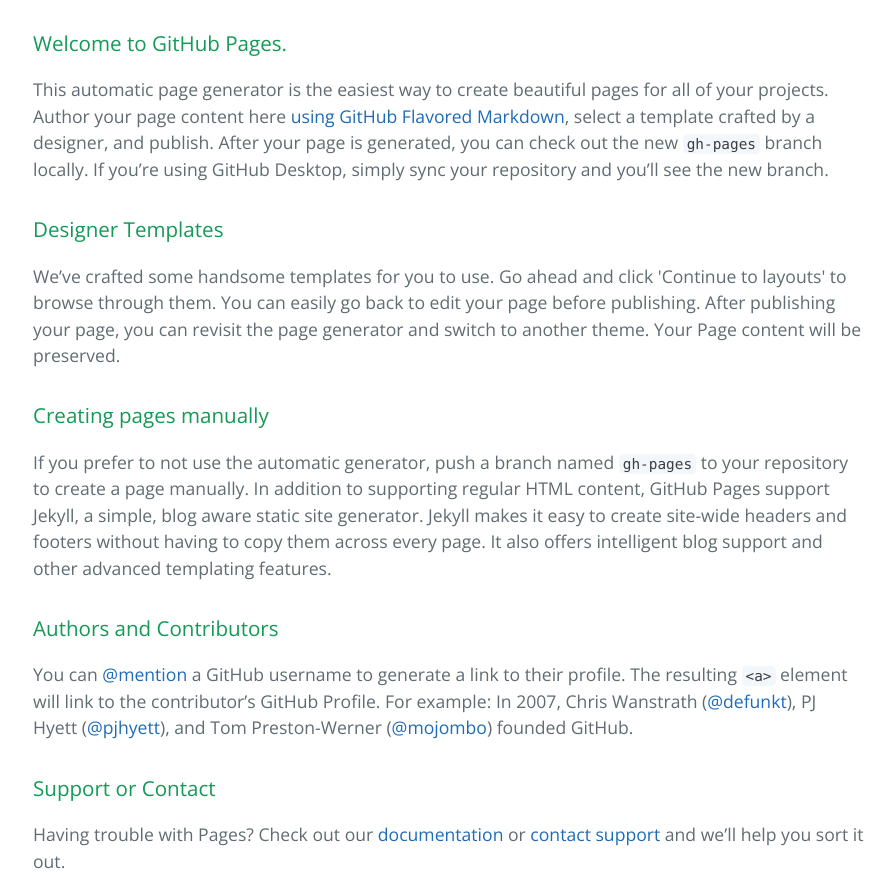
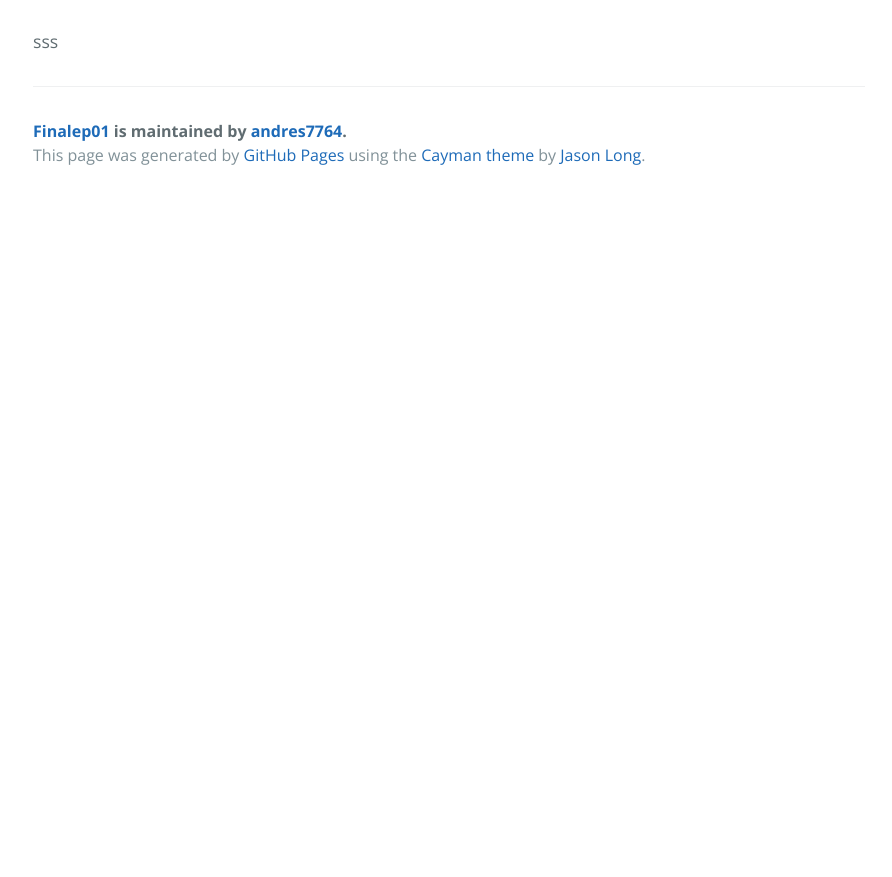
Before and after one commit to andres7764/finalEP01, a plain HTML site: page index.html in a window 1280 px wide. Shown: the part 340-1217 px from the top of the page, without its empty margins (191-1083 px from the left). After the commit the page ends 800 px from the top, so only its background shows below. Drawn offline with nearby package versions, Linux system fonts and the light colour scheme.

```diff
--- a/index.html
+++ b/index.html
@@ -19,30 +19,7 @@
     </section>
 
     <section class="main-content">
-      <h3>
-<a id="welcome-to-github-pages" class="anchor" href="#welcome-to-github-pages" aria-hidden="true"><span aria-hidden="true" class="octicon octicon-link"></span></a>Welcome to GitHub Pages.</h3>
-
-<p>This automatic page generator is the easiest way to create beautiful pages for all of your projects. Author your page content here <a href="https://guides.github.com/features/mastering-markdown/">using GitHub Flavored Markdown</a>, select a template crafted by a designer, and publish. After your page is generated, you can check out the new <code>gh-pages</code> branch locally. If you’re using GitHub Desktop, simply sync your repository and you’ll see the new branch.</p>
-
-<h3>
-<a id="designer-templates" class="anchor" href="#designer-templates" aria-hidden="true"><span aria-hidden="true" class="octicon octicon-link"></span></a>Designer Templates</h3>
-
-<p>We’ve crafted some handsome templates for you to use. Go ahead and click 'Continue to layouts' to browse through them. You can easily go back to edit your page before publishing. After publishing your page, you can revisit the page generator and switch to another theme. Your Page content will be preserved.</p>
-
-<h3>
-<a id="creating-pages-manually" class="anchor" href="#creating-pages-manually" aria-hidden="true"><span aria-hidden="true" class="octicon octicon-link"></span></a>Creating pages manually</h3>
-
-<p>If you prefer to not use the automatic generator, push a branch named <code>gh-pages</code> to your repository to create a page manually. In addition to supporting regular HTML content, GitHub Pages support Jekyll, a simple, blog aware static site generator. Jekyll makes it easy to create site-wide headers and footers without having to copy them across every page. It also offers intelligent blog support and other advanced templating features.</p>
-
-<h3>
-<a id="authors-and-contributors" class="anchor" href="#authors-and-contributors" aria-hidden="true"><span aria-hidden="true" class="octicon octicon-link"></span></a>Authors and Contributors</h3>
-
-<p>You can <a href="https://help.github.com/articles/basic-writing-and-formatting-syntax/#mentioning-users-and-teams" class="user-mention">@mention</a> a GitHub username to generate a link to their profile. The resulting <code>&lt;a&gt;</code> element will link to the contributor’s GitHub Profile. For example: In 2007, Chris Wanstrath (<a href="https://github.com/defunkt" class="user-mention">@defunkt</a>), PJ Hyett (<a href="https://github.com/pjhyett" class="user-mention">@pjhyett</a>), and Tom Preston-Werner (<a href="https://github.com/mojombo" class="user-mention">@mojombo</a>) founded GitHub.</p>
-
-<h3>
-<a id="support-or-contact" class="anchor" href="#support-or-contact" aria-hidden="true"><span aria-hidden="true" class="octicon octicon-link"></span></a>Support or Contact</h3>
-
-<p>Having trouble with Pages? Check out our <a href="https://help.github.com/pages">documentation</a> or <a href="https://github.com/contact">contact support</a> and we’ll help you sort it out.</p>
+      <p>sss</p>
 
       <footer class="site-footer">
         <span class="site-footer-owner"><a href="https://github.com/andres7764/finalEP01">Finalep01</a> is maintained by <a href="https://github.com/andres7764">andres7764</a>.</span>
```
Also changed, not shown: params.json (+1 -1 lines).
